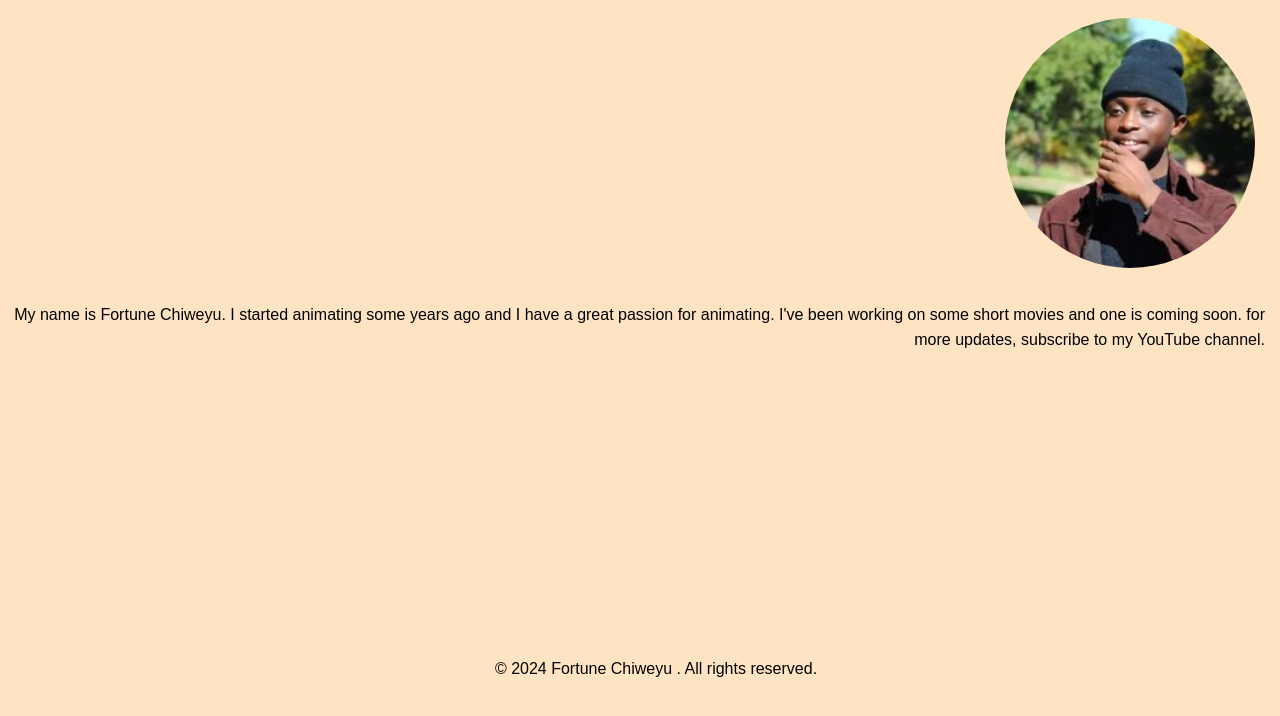
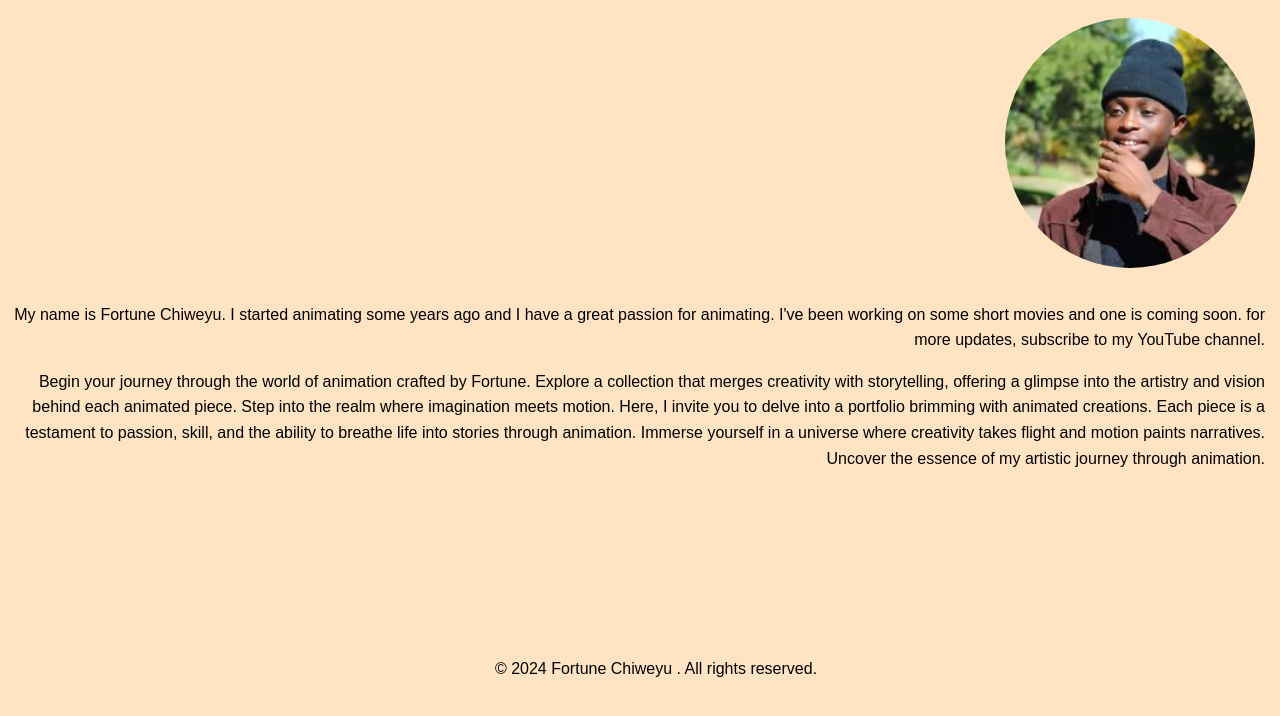
Before and after one commit to mindset-webdev/Fortune, a plain HTML site: page index.html in a window 1280 px wide. Shown: the part 86-802 px from the top of the page. Drawn offline with Linux system fonts and the light colour scheme; a script that the page names is missing.

Commit message:
Add files via upload

```diff
--- a/index.html
+++ b/index.html
@@ -28,9 +28,14 @@
             <h1>Hi there! I'm an Animator.</h1>
             <img src="bestie.jpg" alt="Image" class="circle-image">
             <p>My name is Fortune Chiweyu. I started animating some years ago and I have a great passion for animating. I've been working on some short movies and one is coming soon. for more updates, subscribe to my YouTube channel.</p>
+        <p>Begin your journey through the world of animation crafted by Fortune. Explore a collection that merges creativity with storytelling, offering a glimpse into the artistry and vision behind each animated piece.
+         Step into the realm where imagination meets motion. Here, I invite you to delve into a portfolio brimming with animated creations. Each piece is a testament to passion, skill, and the ability to breathe life into stories through animation.
+         Immerse yourself in a universe where creativity takes flight and motion paints narratives.
+         Uncover the essence of my artistic journey through animation.
         </div>
-
         <script src="script.js"></script>
+        <br>
+        <br>
     <footer>
         <p>&copy; 2024 Fortune Chiweyu . All rights reserved.</p>
     </footer>
```
